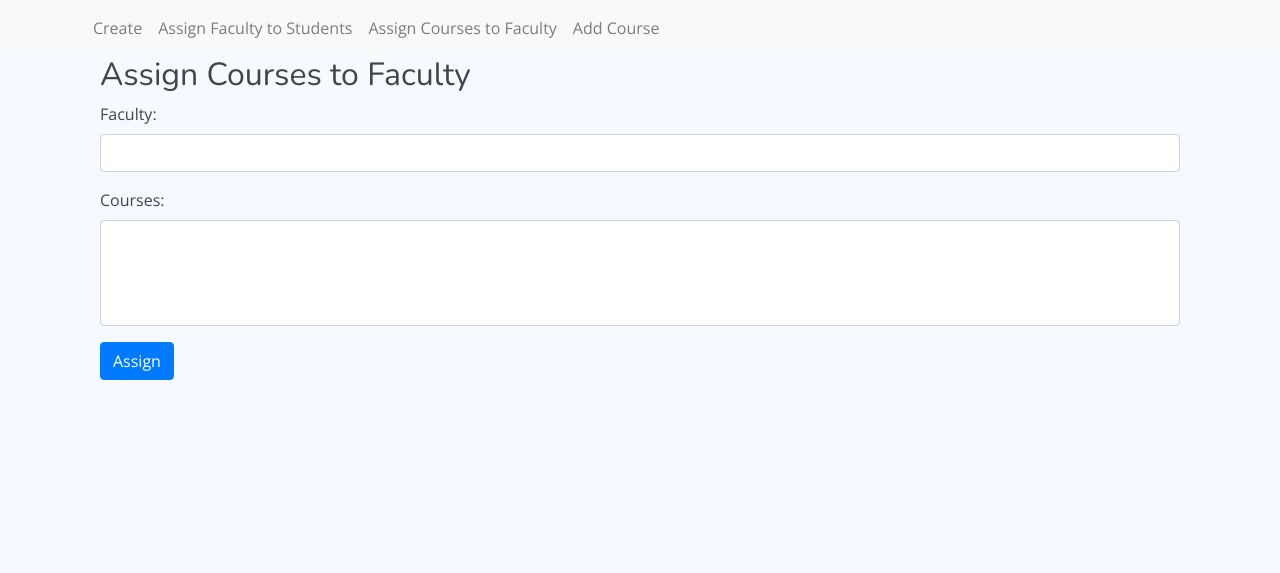
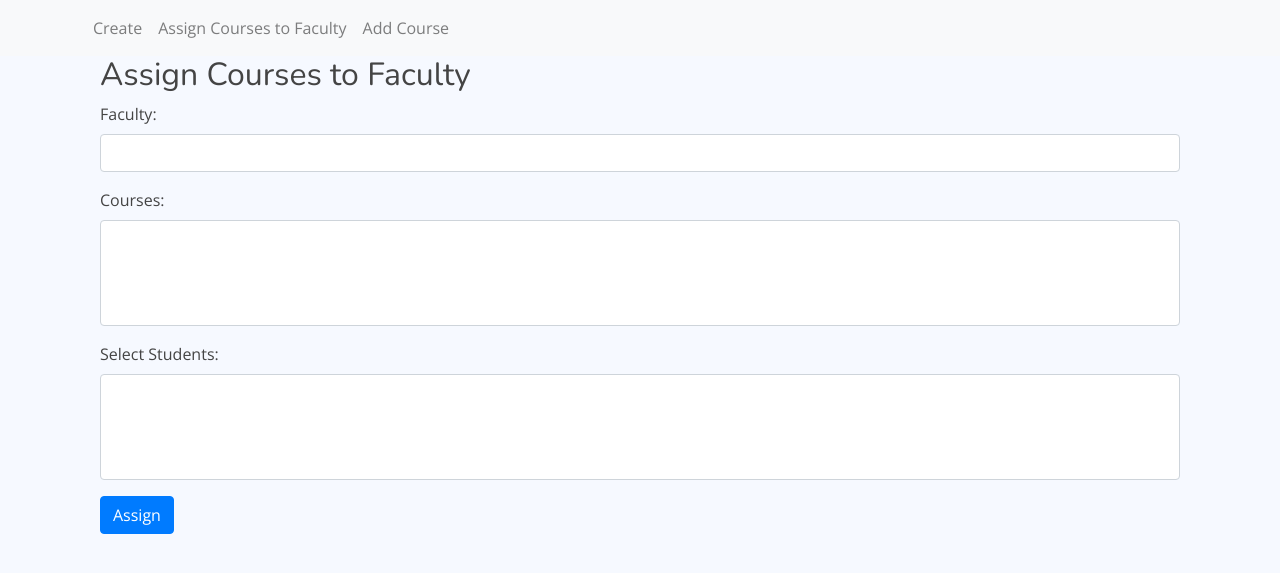
Before and after one commit to 9yon6yon-6yon/webPractice, a Django app: page /assign-courses-to-faculty/ in a window 1280 px wide. Shown: the top 573 px of the page. Run offline with Django 4.2, Linux system fonts and the light colour scheme; data that the repository does not hold is empty; some libraries are stand-ins or nearby versions.

Commit message:
enrolled and assigned courses shows

```diff
--- a/Lms/models.py
+++ b/Lms/models.py
@@ -20,7 +20,6 @@ class Users(AbstractBaseUser):
         ('student', 'Student'),
         ('faculty', 'Faculty'),
     ]
-    faculty = models.ForeignKey('self', on_delete=models.SET_NULL, null=True, blank=True, related_name='assigned_students')
     user_type = models.CharField(choices=USER_TYPES, max_length=10, default='student')
     is_active = models.BooleanField(default=False)
     created_at = models.DateTimeField(default=timezone.now)
--- a/Lms/templates/assign_courses_to_faculty.html
+++ b/Lms/templates/assign_courses_to_faculty.html
@@ -11,9 +11,6 @@ Courses to faculty
             <ul class="navbar-nav">
                 <li class="nav-item">
                     <a class="nav-link" href="{% url 'create' %}">Create</a>
-                </li>
-                <li class="nav-item">
-                    <a class="nav-link" href="{% url 'assign.faculty_to_students' %}">Assign Faculty to Students</a>
                 </li>
                 <li class="nav-item">
                     <a class="nav-link" href="{% url 'assign.courses_to_faculty' %}">Assign Courses to Faculty</a>
@@ -53,6 +50,15 @@ Courses to faculty
                 {% endfor %}
             </select>
         </div>
+        <div class="form-group">
+            <label for="students">Select Students:</label>
+            <select multiple class="form-control" id="students" name="students">
+                {% for student in students %}
+                    <option value="{{ student.id }}">{{ student.email }}</option>
+                {% endfor %}
+            </select>
+            <div class="invalid-feedback">Please select at least one student.</div>
+        </div>
         <button type="submit" class="btn btn-primary">Assign</button>
     </form>
 </div>
--- a/Lms/templates/courses.html
+++ b/Lms/templates/courses.html
@@ -14,10 +14,7 @@ Course Management
                     <a class="nav-link" href="{% url 'create' %}">Create</a>
                 </li>
                 <li class="nav-item">
-                    <a class="nav-link" href="{% url 'assign.faculty_to_students' %}">Assign Faculty to Students</a>
-                </li>
-                <li class="nav-item">
-                    <a class="nav-link" href="{% url 'assign.courses_to_faculty' %}">Assign Courses to Faculty</a>
+                    <a class="nav-link" href="{% url 'assign.courses_to_faculty' %}">Assign Courses to Faculty and students</a>
                 </li>
                 <li class="nav-item">
                     <a class="nav-link" href="{% url 'add-course' %}">Add Course</a>
--- a/Lms/templates/create-user.html
+++ b/Lms/templates/create-user.html
@@ -13,10 +13,7 @@ Create New User
                     <a class="nav-link" href="{% url 'create' %}">Create</a>
                 </li>
                 <li class="nav-item">
-                    <a class="nav-link" href="{% url 'assign.faculty_to_students' %}">Assign Faculty to Students</a>
-                </li>
-                <li class="nav-item">
-                    <a class="nav-link" href="{% url 'assign.courses_to_faculty' %}">Assign Courses to Faculty</a>
+                    <a class="nav-link" href="{% url 'assign.courses_to_faculty' %}">Assign Courses to Faculty and students</a>
                 </li>
                 <li class="nav-item">
                     <a class="nav-link" href="{% url 'add-course' %}">Add Course</a>
--- a/Lms/urls.py
+++ b/Lms/urls.py
@@ -43,8 +43,6 @@ urlpatterns = [
     path('user/assignment-view-submissions/',
          assignmentViewAll, name='assignmentViewAll'),
     # assign courses to faculty and students by admin
-    path('assign-faculty-to-students/', assign_faculty_to_students,
-         name='assign.faculty_to_students'),
     path('assign-courses-to-faculty/', assign_courses_to_faculty,
          name='assign.courses_to_faculty'),
     path('courses/add/', courses, name='add-course'),
--- a/Lms/views.py
+++ b/Lms/views.py
@@ -254,6 +254,7 @@ def home(request):
         'student_courses': student_courses,
         'enrolled_courses': enrolled_courses,
     }
+    print(context)
 
     return render(request, 'dashboard.html', context)
 
@@ -404,44 +405,35 @@ def assignmentSubmit(request, id):
 def assignmentViewAll(request):
     return render(request, 'assignment-view.html')
 
-def assign_faculty_to_students(request):
-    if request.method == 'POST':
-        faculty_id = request.POST.get('faculty')
-        student_ids = request.POST.getlist('students')
-
-        faculty = Users.objects.get(id=faculty_id)
-        students = Users.objects.filter(id__in=student_ids)
-
-        unassigned_students = students.filter(faculty__isnull=True)
-
-        for student in unassigned_students:
-            student.faculty = faculty
-            student.save()
-
-        messages.success(request, 'Faculty added successfully for students')
-        return redirect('assign.faculty_to_students')
-
-    faculties = Users.objects.filter(user_type='faculty')
-    students = Users.objects.filter(user_type='student', faculty__isnull=True)
-    return render(request, 'assign_faculty_to_students.html', {'faculties': faculties, 'students': students})
 def assign_courses_to_faculty(request):
     if request.method == 'POST':
         faculty_id = request.POST.get('faculty')
         course_ids = request.POST.getlist('courses')
-
+        student_ids = request.POST.getlist('students')
         faculty = Users.objects.get(id=faculty_id)
         courses = Course.objects.filter(id__in=course_ids)
+        print(faculty_id)
+        print(course_ids)
+        print(student_ids)
+        students = Users.objects.filter(id__in=student_ids)
+
+
+        for student in students:
+            student.faculty = faculty
+            student.save()
 
         unassigned_courses = courses.exclude(faculty=faculty)
 
         faculty.courses_assigned.set(unassigned_courses)
+        student.enrolled_courses.set(unassigned_courses)
 
         messages.success(request, 'Course added successfully to the faculty')
         return redirect('assign.courses_to_faculty')
 
     faculties = Users.objects.filter(user_type='faculty')
     courses = Course.objects.all()
-    return render(request, 'assign_courses_to_faculty.html', {'faculties': faculties, 'courses': courses})
+    students = Users.objects.filter(user_type='student')
+    return render(request, 'assign_courses_to_faculty.html', {'faculties': faculties, 'courses': courses, 'students': students})
 
 def courses(request):
     if request.method == 'POST':
```
Also changed, not shown: Lms/data.csv (deleted, +0 -10 lines), Lms/templates/assign_faculty_to_students.html (deleted, +0 -66 lines), Lms/templates/dashboard.html (+16 -17 lines), Lms/templates/settings.html (+16 -14 lines), Lms/migrations/0006_remove_users_faculty.py (added), media/profile_pics/z.png (added).
